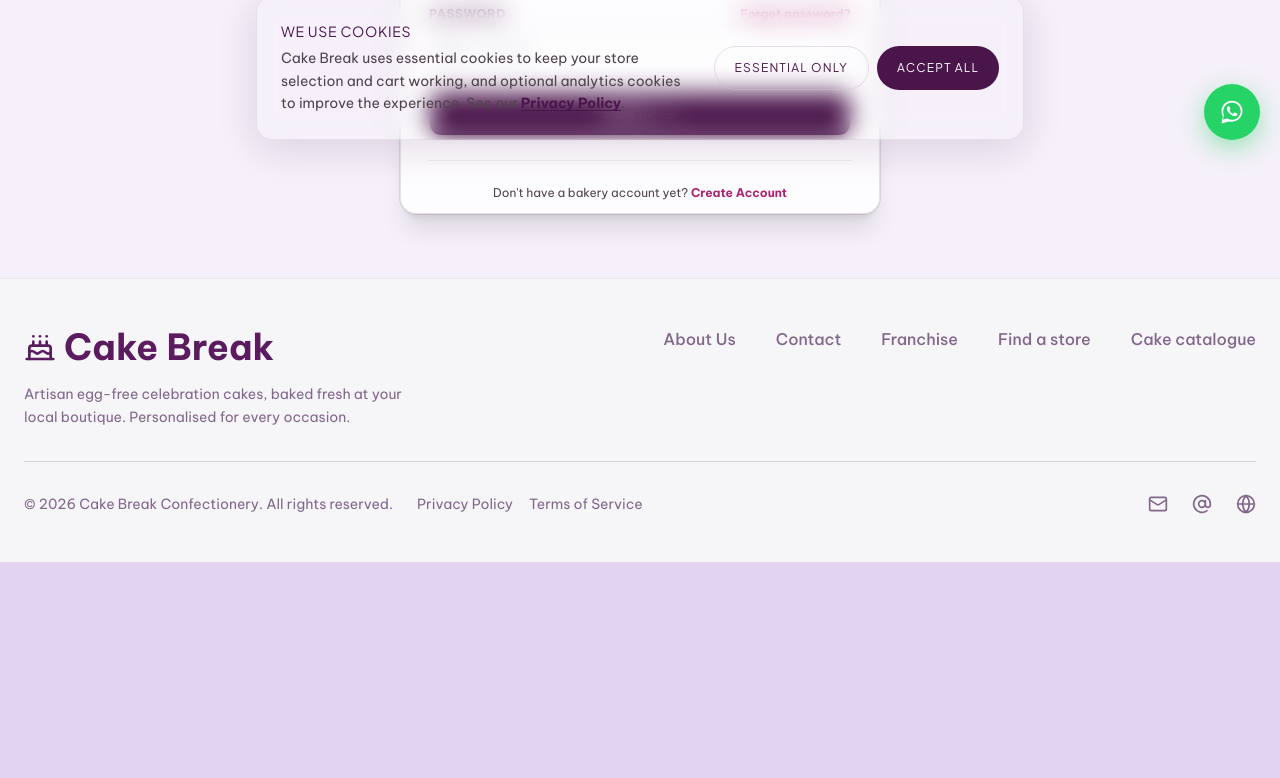
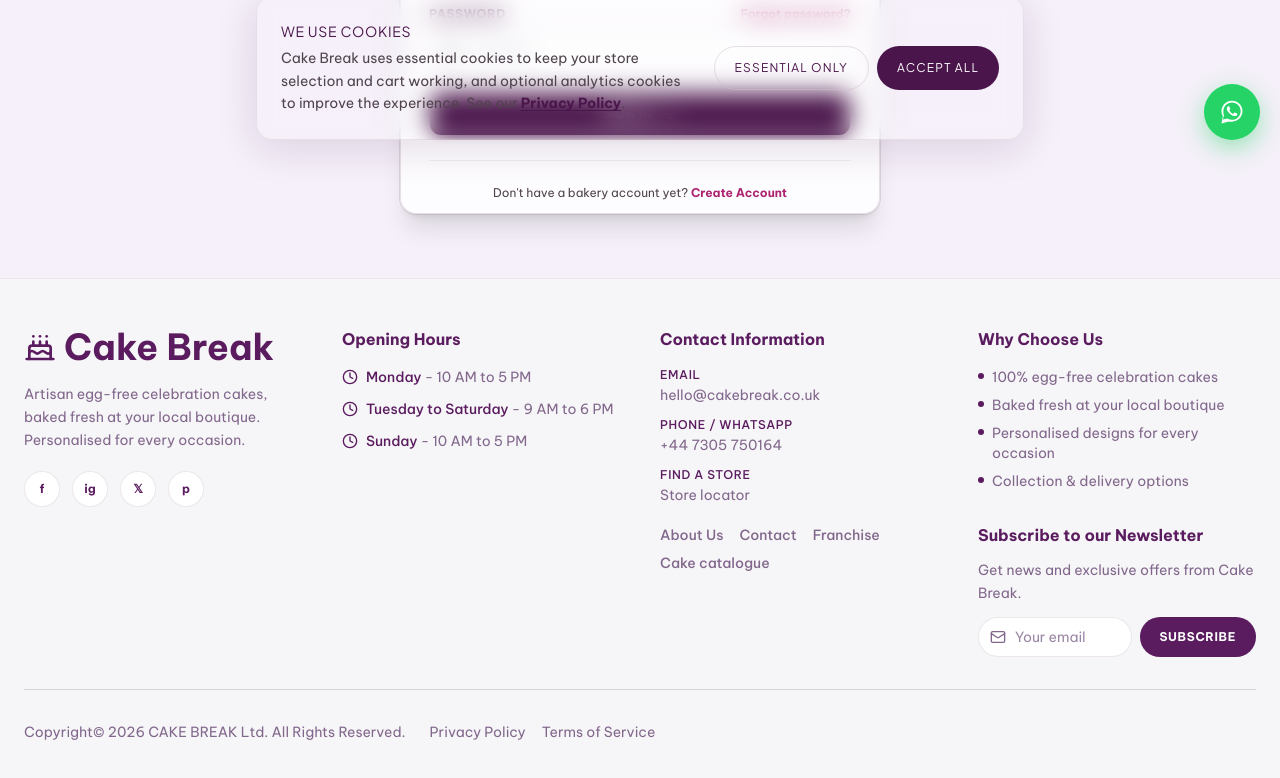
Before and after one commit to rakshitjain7rj/my-franchise-platform, a Next.js app in the folder apps/web/: page /login in a window 1280 px wide. Shown: the part 636-1414 px from the top of the page. Before the commit the page ends 1198 px from the top, so only its background shows below. Built offline with nearby package versions, Linux system fonts and the light colour scheme; no server answers.

Commit message:
feat(web): align footer content with Cake Break brand copy
Match opening hours, contact, socials, newsletter, and copyright
while keeping the existing storefront UI styling.

```diff
--- a/apps/web/app/components/Footer.tsx
+++ b/apps/web/app/components/Footer.tsx
@@ -1,13 +1,50 @@
 "use client";
 
 import Link from "next/link";
-import { Cake, Globe, Mail, AtSign } from "lucide-react";
+import { Cake, Clock, Mail } from "lucide-react";
+
+const OPENING_HOURS = [
+  { days: "Monday", hours: "10 AM to 5 PM" },
+  { days: "Tuesday to Saturday", hours: "9 AM to 6 PM" },
+  { days: "Sunday", hours: "10 AM to 5 PM" },
+];
+
+const SOCIAL_LINKS = [
+  { label: "Facebook", href: "https://www.facebook.com/cakebreakuk", mark: "f" },
+  { label: "Instagram", href: "https://www.instagram.com/cakebreakuk", mark: "ig" },
+  { label: "Twitter", href: "https://twitter.com/cakebreakuk", mark: "𝕏" },
+  { label: "Pinterest", href: "https://www.pinterest.com/cakebreakuk", mark: "p" },
+];
+
+const CONTACT_ITEMS = [
+  {
+    label: "Email",
+    value: "hello@cakebreak.co.uk",
+    href: "mailto:hello@cakebreak.co.uk",
+  },
+  {
+    label: "Phone / WhatsApp",
+    value: "+44 7305 750164",
+    href: "https://wa.me/4407305750164",
+  },
+  {
+    label: "Find a store",
+    value: "Store locator",
+    href: "/map-routing",
+  },
+];
+
+const WHY_CHOOSE_US = [
+  "100% egg-free celebration cakes",
+  "Baked fresh at your local boutique",
+  "Personalised designs for every occasion",
+  "Collection & delivery options",
+];
 
 const FOOTER_LINKS = [
   { label: "About Us", href: "/about" },
   { label: "Contact", href: "/contact" },
   { label: "Franchise", href: "/franchise" },
-  { label: "Find a store", href: "/map-routing" },
   { label: "Cake catalogue", href: "/cake-catalogue" },
 ];
 
@@ -20,7 +57,8 @@
   return (
     <footer className="bg-[#F6F5F7] border-t border-outline-variant/30 pb-16 md:pb-0">
       <div className="container mx-auto px-6 py-12">
-        <div className="flex flex-col gap-10 md:flex-row md:items-start md:justify-between">
+        <div className="grid grid-cols-1 sm:grid-cols-2 lg:grid-cols-4 gap-10">
+          {/* Brand */}
           <div className="space-y-4 max-w-sm">
             <div className="flex items-center gap-2">
               <Cake className="h-8 w-8 text-[#5A1B5F]" />
@@ -32,18 +70,132 @@
               Artisan egg-free celebration cakes, baked fresh at your local
               boutique. Personalised for every occasion.
             </p>
+            <div className="flex items-center gap-3 pt-1">
+              {SOCIAL_LINKS.map((social) => (
+                <a
+                  key={social.label}
+                  href={social.href}
+                  target="_blank"
+                  rel="noopener noreferrer"
+                  aria-label={social.label}
+                  className="inline-flex h-9 w-9 items-center justify-center rounded-full bg-white border border-outline-variant/40 text-[#5A1B5F] text-xs font-bold hover:bg-[#5A1B5F] hover:text-white transition-colors"
+                >
+                  {social.mark}
+                </a>
+              ))}
+            </div>
           </div>
 
-          <div className="flex flex-wrap gap-x-10 gap-y-3 text-base text-[#81678C]">
+          {/* Opening Hours */}
+          <div className="space-y-4">
+            <h3 className="text-base font-bold text-[#5A1B5F] font-[var(--font-plus-jakarta)]">
+              Opening Hours
+            </h3>
+            <ul className="space-y-3">
+              {OPENING_HOURS.map((row) => (
+                <li
+                  key={row.days}
+                  className="flex items-start gap-2 text-sm text-[#81678C]"
+                >
+                  <Clock className="h-4 w-4 mt-0.5 shrink-0 text-[#5A1B5F]" />
+                  <span>
+                    <span className="font-medium text-[#5A1B5F]">{row.days}</span>
+                    {" - "}
+                    {row.hours}
+                  </span>
+                </li>
+              ))}
+            </ul>
+          </div>
+
+          {/* Contact Information */}
+          <div className="space-y-4">
+            <h3 className="text-base font-bold text-[#5A1B5F] font-[var(--font-plus-jakarta)]">
+              Contact Information
+            </h3>
+            <ul className="space-y-3 text-sm text-[#81678C]">
+              {CONTACT_ITEMS.map((item) => (
+                <li key={item.label}>
+                  <p className="font-medium text-[#5A1B5F] text-xs uppercase tracking-wider mb-0.5">
+                    {item.label}
+                  </p>
+                  <a
+                    href={item.href}
+                    target={item.href.startsWith("http") ? "_blank" : undefined}
+                    rel={
+                      item.href.startsWith("http")
+                        ? "noopener noreferrer"
+                        : undefined
+                    }
+                    className="hover:text-[#5A1B5F] transition-colors"
+                  >
+                    {item.value}
+                  </a>
+                </li>
+              ))}
+            </ul>
+            <div className="flex flex-wrap gap-x-4 gap-y-2 pt-1">
               {FOOTER_LINKS.map((link) => (
                 <Link
                   key={link.href}
                   href={link.href}
-                className="hover:text-[#5A1B5F] transition-colors font-medium"
+                  className="text-sm text-[#81678C] hover:text-[#5A1B5F] transition-colors font-medium"
                 >
                   {link.label}
                 </Link>
               ))}
+            </div>
+          </div>
+
+          {/* Why Choose Us + Newsletter */}
+          <div className="space-y-8">
+            <div className="space-y-4">
+              <h3 className="text-base font-bold text-[#5A1B5F] font-[var(--font-plus-jakarta)]">
+                Why Choose Us
+              </h3>
+              <ul className="space-y-2 text-sm text-[#81678C]">
+                {WHY_CHOOSE_US.map((point) => (
+                  <li key={point} className="flex items-start gap-2">
+                    <span className="mt-1.5 h-1.5 w-1.5 rounded-full bg-[#5A1B5F] shrink-0" />
+                    {point}
+                  </li>
+                ))}
+              </ul>
+            </div>
+
+            <div className="space-y-3">
+              <h3 className="text-base font-bold text-[#5A1B5F] font-[var(--font-plus-jakarta)]">
+                Subscribe to our Newsletter
+              </h3>
+              <p className="text-sm text-[#81678C] leading-relaxed">
+                Get news and exclusive offers from Cake Break.
+              </p>
+              <form
+                className="flex flex-col sm:flex-row gap-2"
+                onSubmit={(e) => e.preventDefault()}
+              >
+                <label htmlFor="footer-newsletter-email" className="sr-only">
+                  Email address
+                </label>
+                <div className="relative flex-1">
+                  <Mail className="absolute left-3 top-1/2 -translate-y-1/2 h-4 w-4 text-[#81678C]" />
+                  <input
+                    id="footer-newsletter-email"
+                    type="email"
+                    name="email"
+                    placeholder="Your email"
+                    autoComplete="email"
+                    className="w-full h-10 pl-9 pr-3 rounded-full border border-outline-variant/40 bg-white text-sm text-[#5A1B5F] placeholder:text-[#81678C]/80 focus:outline-none focus:ring-2 focus:ring-[#5A1B5F]/30"
+                  />
+                </div>
+                <button
+                  type="submit"
+                  className="h-10 px-5 rounded-full bg-[#5A1B5F] text-white text-xs font-semibold uppercase tracking-wider hover:bg-[#7A2B7F] transition-colors shrink-0"
+                >
+                  Subscribe
+                </button>
+              </form>
+            </div>
           </div>
         </div>
 
@@ -52,8 +204,8 @@
         <div className="flex flex-col gap-4 md:flex-row md:items-center md:justify-between">
           <div className="flex flex-col sm:flex-row sm:items-center gap-3 sm:gap-6">
             <p className="text-sm text-[#81678C]">
-              © {new Date().getFullYear()} Cake Break Confectionery. All rights
-              reserved.
+              Copyright© {new Date().getFullYear()} CAKE BREAK Ltd. All Rights
+              Reserved.
             </p>
             <div className="flex flex-wrap gap-4 text-sm text-[#81678C]">
               {LEGAL_LINKS.map((link) => (
@@ -67,28 +219,6 @@
               ))}
             </div>
           </div>
-
-          <div className="flex items-center gap-6 text-[#81678C]">
-            <Link
-              href="/contact"
-              className="hover:text-[#5A1B5F]"
-              aria-label="Contact"
-            >
-              <Mail className="h-5 w-5" />
-            </Link>
-            <a
-              href="https://wa.me/4407305750164"
-              target="_blank"
-              rel="noopener noreferrer"
-              className="hover:text-[#5A1B5F]"
-              aria-label="WhatsApp"
-            >
-              <AtSign className="h-5 w-5" />
-            </a>
-            <Link href="/" className="hover:text-[#5A1B5F]" aria-label="Home">
-              <Globe className="h-5 w-5" />
-            </Link>
-          </div>
         </div>
       </div>
     </footer>
```
Lines whose indentation alone changed are shown as unchanged.
